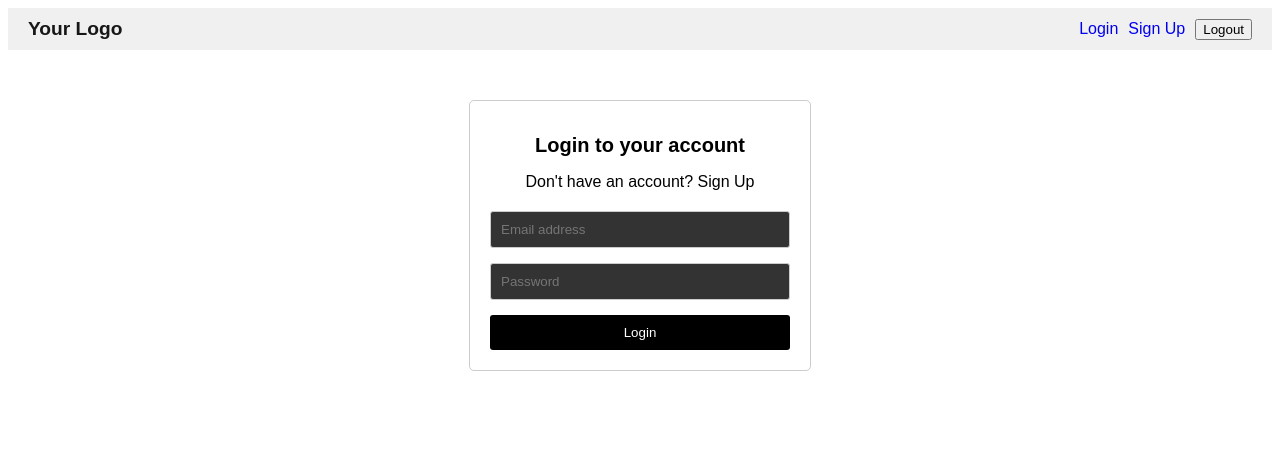
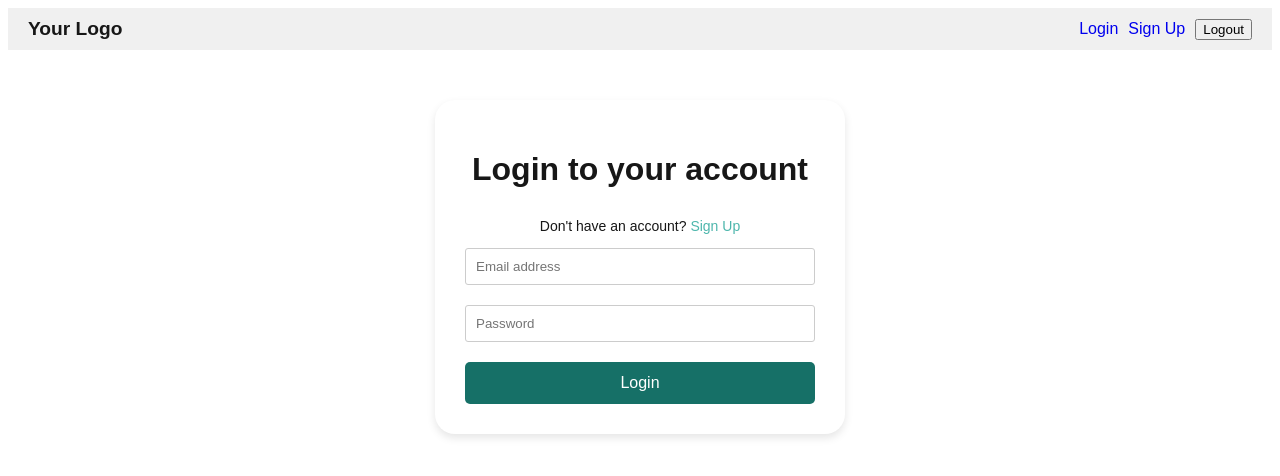
Before and after one commit to ayabarrera/user-auth-phase1, a Next.js app: page /login in a window 1280 px wide. Shown: the top 476 px of the page. Built offline with nearby package versions, Linux system fonts and the light colour scheme.

Commit message:
changed css styling for log-in page

```diff
--- a/app/dashboard/page.jsx
+++ b/app/dashboard/page.jsx
@@ -6,14 +6,14 @@ export default async function Dashboard() {
   const response = await getUserData();
   const posts = await client.request(readItems('posts'));
 
-  const firstName = response?.user?.first_name || 'User';
+  // const firstName = response?.user?.first_name;
 
   return (
     <main>
       <form action="/api/auth/logout" method="POST">
 
       </form>
-      <h1>Hello, {firstName}</h1>
+      <h1>Hello, {response?.user?.first_name}</h1>
       <section>
         <h2>Posts</h2>
         {posts.length > 0 ? (
--- a/app/login/loginpage.css
+++ b/app/login/loginpage.css
@@ -1,32 +1,21 @@
 .login-container {
-    width: 300px;
+  width: 350px;
+  padding: 30px;
+  background-color: white;
+  border-radius: 20px;
+  box-shadow: 0 4px 8px rgba(0, 0, 0, 0.1);
+  text-align: center;
   margin: 50px auto;
-    padding: 20px;
-    border: 1px solid #ccc;
-    border-radius: 5px;
-    font-family: sans-serif;
-    background-color: rgb(255, 255, 255);
-    color: white;
 }
 
-  .login-container h2 {
+.login-container h1 {
   text-align: center;
-    margin-bottom: 20px;
+  margin-bottom: 30px;
 }
 
 .signup-link {
-    text-align: center;
-    margin-bottom: 20px;
-  }
-
-  .signup-link a {
-    color: #000000;
-    text-decoration: none;
-  }
-
-  .signup-link a:hover {
-    color: #127883;
-    text-decoration: none;
+  margin-top: 25px;
+  font-size: 14px;
 }
 
 .login-form {
@@ -35,7 +24,7 @@
 }
 
 .input-group {
-    margin-bottom: 15px;
+  margin-bottom: 20px;
 }
 
 .input-group input {
@@ -44,29 +33,30 @@
   border: 1px solid #ccc;
   border-radius: 3px;
   box-sizing: border-box;
-    background-color: #333;
-    color: white;
+  background-color: #ffffff;
+  color: rgb(0, 0, 0);
 }
 
 .login-button {
-    background-color: #000000;
+  background-color:#167067;
   color: white;
-    padding: 10px 15px;
+  padding: 12px 20px;
   border: none;
-    border-radius: 3px;
+  border-radius: 5px;
   cursor: pointer;
+  width: 100%;
+  font-size: 16px;
 }
 
 .login-button:hover {
-    background-color: #f53fd6;
+  background-color: #4DB6AC;
 }
 
-  h1 {
-    font-size: 20px;
-    text-align: center;
-    color: black;
+.signup-link a {
+  color: #4DB6AC;
+  text-decoration: none;
 }
 
-  p {
-    color: black;
+.signup-link a:hover {
+  text-decoration: underline;
 }
```
Lines whose indentation alone changed are shown as unchanged.
